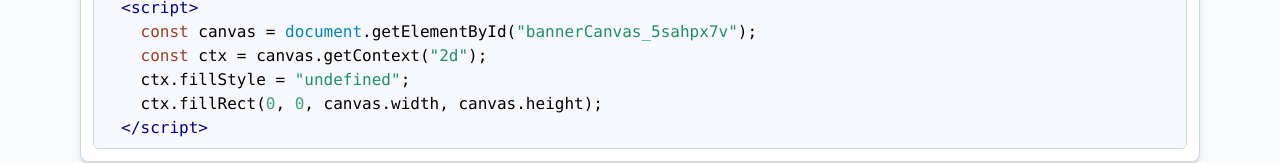
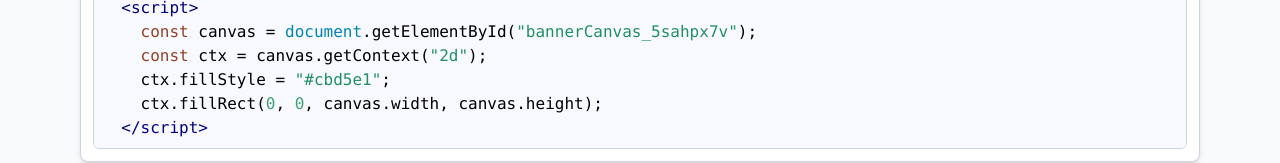
Before and after one commit to stujmar/banner-ninja, a React (Vite) app: page / in a window 1280 px wide. Shown: the part 474-637 px from the top of the page. Built offline with nearby package versions, Linux system fonts and the light colour scheme.

Commit message:
[sm] got code preview working at least as well as it was on default

```diff
--- a/src/App.tsx
+++ b/src/App.tsx
@@ -120,7 +120,7 @@ function App() {
           </div>
           <div className="p-2"></div>
           {/* Code Preview */}
-          <CodePreview idHash={idHash} color={settings.background} />
+          <CodePreview idHash={idHash} settings={settings} />
         </div>
     </div>
   )
--- a/src/components/CodePreview.tsx
+++ b/src/components/CodePreview.tsx
@@ -6,17 +6,18 @@ import loadingGif from '../assets/loading.gif';
 import Tippy from '@tippyjs/react';
 
 type CodePreviewProps = {
-  color: string;
+  settings: any;
   idHash: string;
 }
 
-const CodePreview = ({color, idHash}: CodePreviewProps) => {
+const CodePreview = ({settings, idHash}: CodePreviewProps) => {
+  let [backgroundColor] = settings.properties
   const prefix = ` <canvas id="bannerCanvas_${idHash}" style="width: 100%; height:256px;"></canvas>
   <script>`
   const javaScriptBody = `
     const canvas = document.getElementById("bannerCanvas_${idHash}");
     const ctx = canvas.getContext("2d");
-    ctx.fillStyle = "${color}";
+    ctx.fillStyle = "${backgroundColor.value}";
     ctx.fillRect(0, 0, canvas.width, canvas.height);
 `
   const suffix = `  </script>`
@@ -70,9 +71,7 @@ const CodePreview = ({color, idHash}: CodePreviewProps) => {
     } else {
       minifyCode();
     }
-  }, [color])
-
-  const minifyInfo = () => {}
+  }, [settings])
 
   return (
     <div className="w-full rounded-lg p-3 relative overflow-hidden border border-slate-300 shadow-md bg-white">
--- a/src/components/animations/renderWave.js
+++ b/src/components/animations/renderWave.js
@@ -4,7 +4,6 @@ function renderWave(size, wave) {
     amplitude, count, lineWidth, waveLength, frequency] = wave.properties;
   let increment = wave.increment;
   let offset = 50;
-    // console.log(wave.increment, typeof wave.increment, frequency.value, typeof frequency.value)
   const drawBackground = () => {
     this.fillStyle = "none";
     this.save();
```
Also changed, not shown: 1 other file (tests, documents, lock files or other folders).
